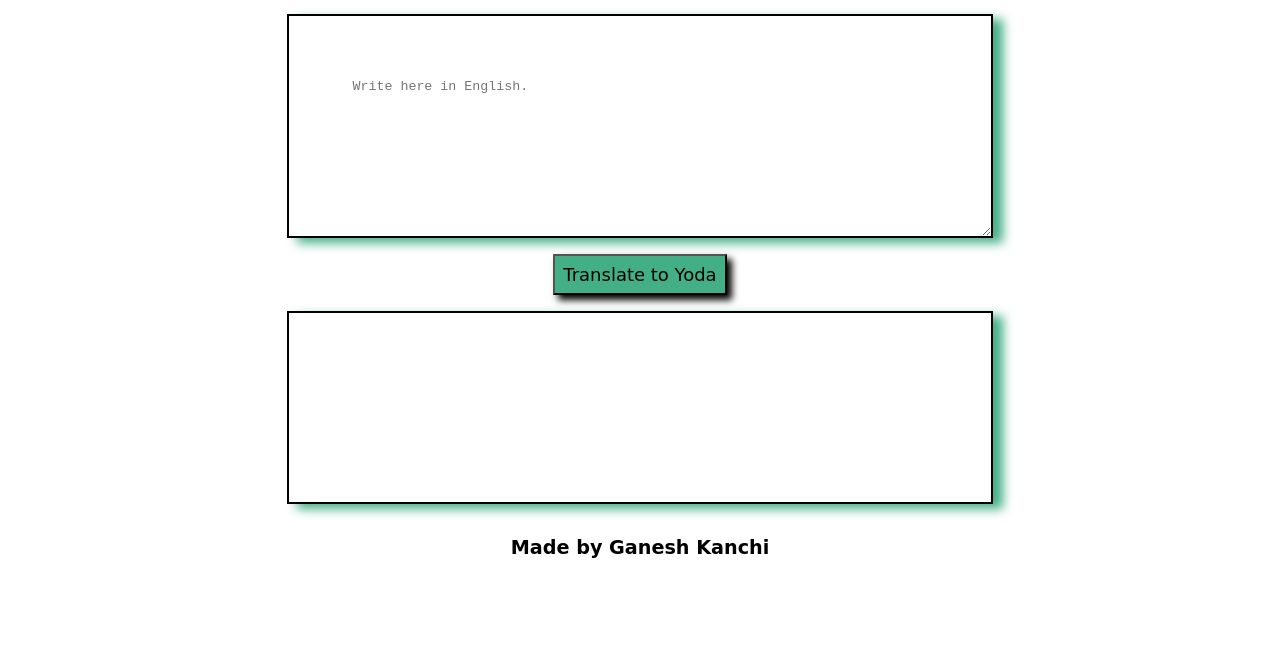
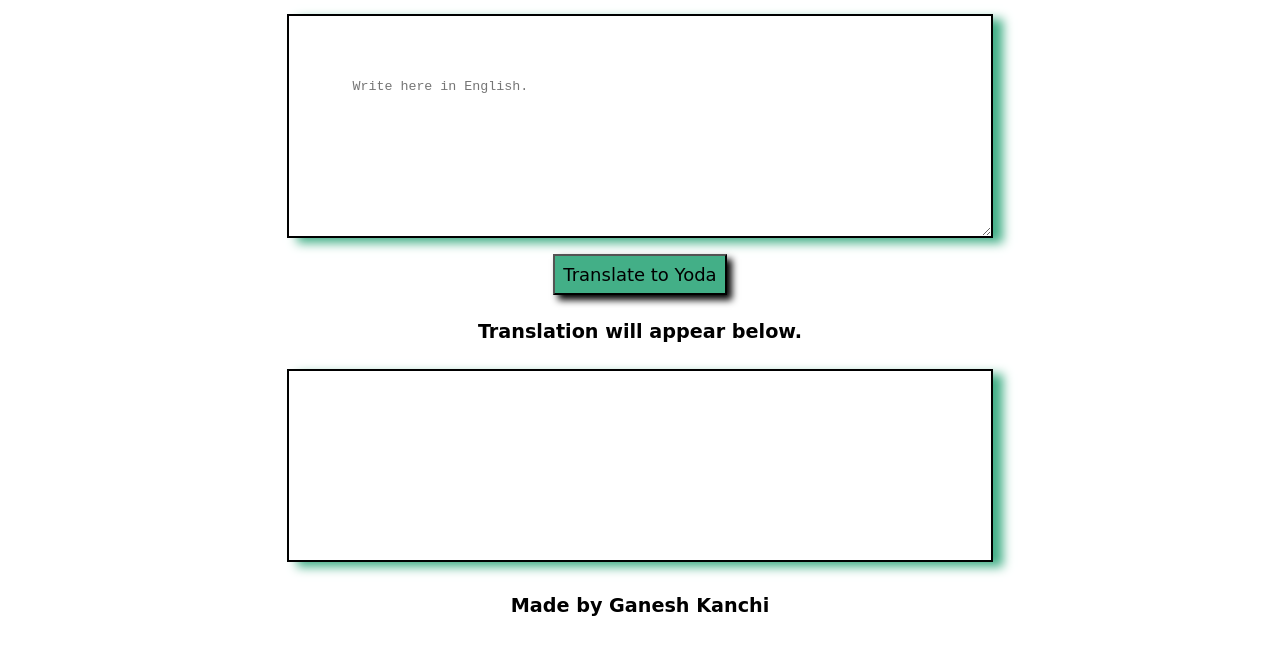
Before and after one commit to ganesh-kanchi/Yoda-Translation, a plain HTML site: page index.html in a window 1280 px wide. Shown: the part 82-736 px from the top of the page. Drawn offline with Linux system fonts and the light colour scheme; a web font is replaced by a local one.

Commit message:
final commit

```diff
--- a/index.html
+++ b/index.html
@@ -95,6 +95,10 @@
             text-align: center;
             margin-top: 2rem;
         }
+
+        #mid-head {
+            text-align: center;
+        }
     </style>
 
 </head>
@@ -111,6 +115,8 @@
                   placeholder="Write here in English."></textarea>
         <button id="btn-translate">Translate to Yoda</button>
 
+        <h4 id="mid-head">Translation will appear below.</h4>
+
         <div id="div-output">
 
         </div>
```
